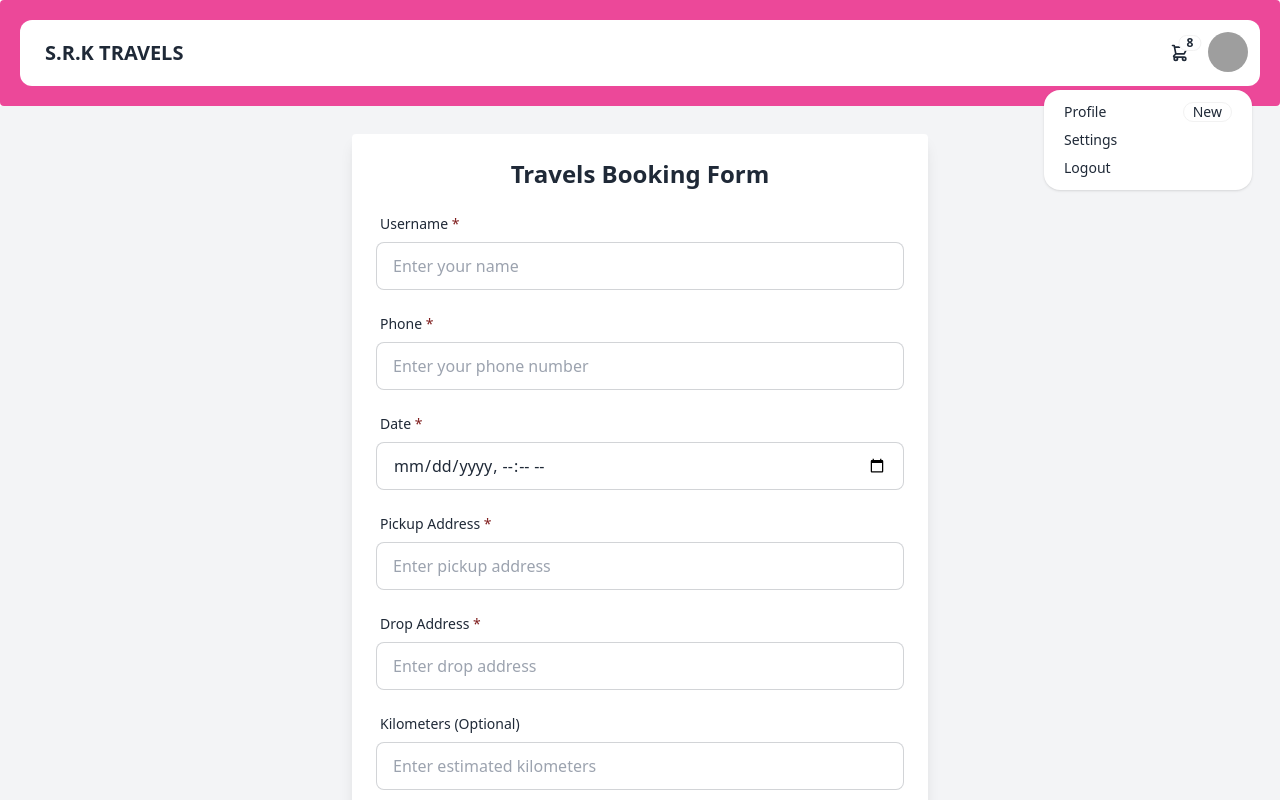
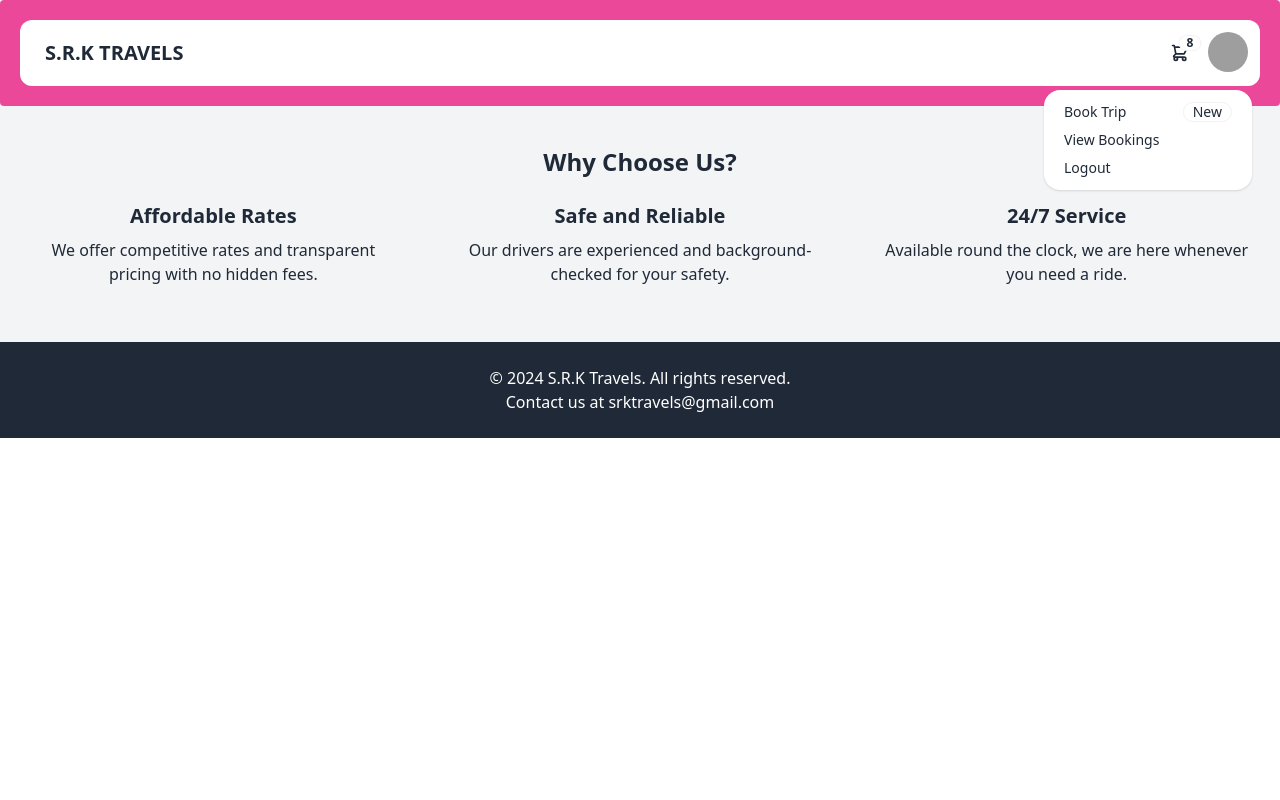
Before and after one commit to dineshdevelope/Taxi-Booking-App, a React (Vite) app: page / in a window 1280 px wide. Both pictures are taken after a click on the button 1228 px from the left and 52 px from the top of the page. Shown: the top 800 px of the page. Built offline with nearby package versions, Linux system fonts and the light colour scheme; no server answers; grey boxes are pictures that could not be loaded.

Commit message:
add:collections

```diff
--- a/package.json
+++ b/package.json
@@ -16,6 +16,7 @@
     "react-dom": "^18.3.1",
     "react-hook-form": "^7.53.1",
     "react-hot-toast": "^2.4.1",
+    "react-router-dom": "^6.27.0",
     "zod": "^3.23.8"
   },
   "devDependencies": {
--- a/src/App.jsx
+++ b/src/App.jsx
@@ -2,6 +2,9 @@ import Header from "./components/Header"
 import Request from "./components/Request"
 import { Toaster } from "react-hot-toast"
 import Table from "./components/Table"
+import { BrowserRouter as Router,Route,Routes } from "react-router-dom"
+import ViewBookings from "./components/ViewBookings"
+import MainContent from "./components/MainContent"
 
 function App() {
 
@@ -9,10 +12,19 @@ function App() {
     <>
     <div>
 
+      <Router>
       <Header />
       <Toaster />
-      <Request/>
-      <Table />
+      <Routes>
+
+      <Route path="/" element={<MainContent />} />
+      <Route path="/makerequest" element={<Request />} />
+      <Route path="/viewrequest" element={ <Table /> } />
+      <Route path="/viewbookings" element={ <ViewBookings /> } />
+
+      </Routes>
+
+      </Router>
 
     </div>
     </>
--- a/src/components/Header.jsx
+++ b/src/components/Header.jsx
@@ -1,5 +1,6 @@
 import React, { useState } from 'react';
 import profileImg from "../assets/images/rajesh.png";
+import { Link } from 'react-router-dom';
 
 const Header = () => {
   const [isProfileDropdownOpen, setProfileDropdownOpen] = useState(false);
@@ -53,7 +54,7 @@ const Header = () => {
                     <span className="text-lg font-bold">8 Requests</span>
                     <span className="text-info">Total K/m: 100</span>
                     <div className="card-actions">
-                      <button className="btn btn-primary btn-block" onClick={closeDropdowns}>View Request</button>
+                      <Link to={"/viewrequest"} className="btn btn-primary btn-block" onClick={closeDropdowns}>View Request</Link>
                     </div>
                   </div>
                 </div>
@@ -66,7 +67,10 @@ const Header = () => {
                 <div className="w-10 rounded-full">
                   <img
                     alt="User Avatar"
-                    src="https://img.daisyui.com/images/stock/photo-1534528741775-53994a69daeb.webp" />
+                    src="https://img.daisyui.com/images/stock/photo-1534528741775-53994a69daeb.webp"
+
+                    />
+
                 </div>
               </div>
               {isProfileDropdownOpen && (
@@ -74,12 +78,12 @@ const Header = () => {
                   tabIndex={0}
                   className="menu menu-sm dropdown-content bg-base-100 rounded-box z-[1] mt-3 w-52 p-2 shadow">
                   <li onClick={closeDropdowns}>
-                    <a className="justify-between">
-                      Profile
+                    <Link to={"/makerequest"} className="justify-between">
+                      Book Trip
                       <span className="badge">New</span>
-                    </a>
+                    </Link>
                   </li>
-                  <li onClick={closeDropdowns}><a>Settings</a></li>
+                  <li onClick={closeDropdowns}><Link to={"/viewbookings"}>View Bookings</Link></li>
                   <li onClick={closeDropdowns}><a>Logout</a></li>
                 </ul>
               )}
--- /dev/null
+++ b/src/components/MainContent.jsx
@@ -0,0 +1,33 @@
+import React from 'react'
+
+const MainContent = () => {
+  return (
+    <div>
+        <section className="py-10 bg-gray-100 text-center">
+        <h2 className="text-2xl font-bold mb-6">Why Choose Us?</h2>
+        <div className="flex flex-wrap justify-center">
+          <div className="w-full md:w-1/3 px-6 mb-4">
+            <h3 className="text-xl font-semibold mb-2">Affordable Rates</h3>
+            <p>We offer competitive rates and transparent pricing with no hidden fees.</p>
+          </div>
+          <div className="w-full md:w-1/3 px-6 mb-4">
+            <h3 className="text-xl font-semibold mb-2">Safe and Reliable</h3>
+            <p>Our drivers are experienced and background-checked for your safety.</p>
+          </div>
+          <div className="w-full md:w-1/3 px-6 mb-4">
+            <h3 className="text-xl font-semibold mb-2">24/7 Service</h3>
+            <p>Available round the clock, we are here whenever you need a ride.</p>
+          </div>
+        </div>
+      </section>
+
+      {/* Footer Section */}
+      <footer className="bg-gray-800 text-white py-6 text-center">
+        <p>&copy; 2024 S.R.K Travels. All rights reserved.</p>
+        <p>Contact us at srktravels@gmail.com</p>
+      </footer>
+     </div>
+  )
+}
+
+export default MainContent
--- a/src/components/Request.jsx
+++ b/src/components/Request.jsx
@@ -69,13 +69,13 @@ const Request = () => {
               <div className="flex-shrink-0 pt-0.5">
                 <img
                   className="h-10 w-10 rounded-full"
-                  src="https://t4.ftcdn.net/jpg/05/18/90/77/360_F_518907767_gFwIrQuJk8d37UJrSIUW2uLRRAOM5epL.jpg"
+                  src="https://www.shutterstock.com/image-vector/srk-letter-initial-logo-design-260nw-2321722949.jpg"
                   alt=""
                 />
               </div>
               <div className="ml-3 flex-1">
                 <p className="text-sm font-medium text-gray-900">
-                  Sorry Server Issue😲
+                  Oops..! Server Issue 😲
                 </p>
                 <p className="mt-1 text-sm text-gray-500">
                   You can book your trip by phone call..!
--- a/src/components/Table.jsx
+++ b/src/components/Table.jsx
@@ -26,7 +26,7 @@ const Table = () => {
     }
 
     const formattedDate = formatDate('2024-06-11T13:02');
-    console.log(formattedDate);  // Output: "06-11-2024 T 13:02"
+    //console.log(formattedDate);  // Output: "06-11-2024 T 13:02"
 
 
 
--- /dev/null
+++ b/src/components/ViewBookings.jsx
@@ -0,0 +1,94 @@
+import React, { useEffect, useState } from "react";
+import { API_URL } from "../Constants/URL";
+import { useNavigate } from "react-router-dom";
+import toast from "react-hot-toast";
+import axios from "axios";
+
+const ViewBookings = () => {
+
+  const [formdata, setFormdata] = useState([]);
+  const navigate = useNavigate();
+
+  const showData = async () => {
+    const res = await axios.get(API_URL);
+    //console.log(res.data);
+    setFormdata(res.data);
+  };
+
+  function formatDate(dateString) {
+    const date = new Date(dateString);
+    const month = String(date.getMonth() + 1).padStart(2, '0');
+    const day = String(date.getDate()).padStart(2, '0');
+    const year = date.getFullYear();
+    const hours = String(date.getHours()).padStart(2, '0');
+    const minutes = String(date.getMinutes()).padStart(2, '0');
+
+    return `${month}-${day}-${year} T ${hours}:${minutes}`;
+}
+
+   const handleDelete = async (_id) => {
+    //console.log(_id);
+    const confirm = window.confirm("Are you sure want to Delete?");
+    if (confirm) {
+      const res = await axios.delete(API_URL + _id);
+      console.log(res.data);
+      toast.success("Request Deleted Successfully");
+      showData();
+    }
+  };
+
+  useEffect(() => {
+    showData();
+  }, []);
+
+  return (
+
+   <div>
+     <div className='px-5'>
+
+<div className='pt-5'>
+  <p className='text-center font-serif font-semibold'>Travel Booking List</p>
+</div>
+
+<div className="grid grid-cols-1  md:grid-cols-2 lg:grid-cols-3 md:gap-5 ">
+
+  {formdata.map((item,index)=>{
+    return(
+
+      <div className="max-w-sm p-6 my-5 bg-white border border-pink-300 shadow-orange-600 border-x-4 rounded-lg shadow dark:bg-gray-800 dark:border-gray-700" key={item._id}>
+      <div className='flex sm:flex-none items-center justify-evenly'>
+      <p className=' mb-2 text-xl font-semibold tracking-tight text-gray-900 dark:text-white'>{index + 1}</p>
+      <h5 className="mb-2 text-xl font-semibold tracking-tight text-gray-900 dark:text-white">
+      {item.username}
+      </h5>
+      <a href="tel:+917305504500" className='mb-2 text-xl font-semibold tracking-tight text-gray-900 dark:text-white'>{item.phone}</a>
+      </div>
+
+      <div className="mb-3 font-normal text-gray-700 dark:text-gray-400 overflow-x-auto">
+      <p>Date: {formatDate(item.date.slice(0,16))}</p>
+      <p>Pickup Address: {item.pickupaddress}</p>
+      <p>Drop Address: {item.dropaddress}</p>
+      <p>Kilometers: {item.kilometre}</p>
+      </div>
+
+      <div className="flex justify-center space-x-5 mt-4">
+      <button className="px-4 py-2 bg-blue-500 text-white rounded-lg hover:bg-blue-600 focus:outline-none font-mono">Update</button>
+      <button className="px-4 py-2 bg-red-500 text-white rounded-lg hover:bg-red-600 focus:outline-none font-mono"
+      onClick={() => handleDelete(item._id)}
+      >Delete</button>
+      </div>
+      </div>
+    )
+  })}
+
+
+
+</div>
+
+
+     </div>
+   </div>
+  )
+}
+
+export default ViewBookings
```
Also changed, not shown: vite.svg (added), 1 other file (tests, documents, lock files or other folders).
